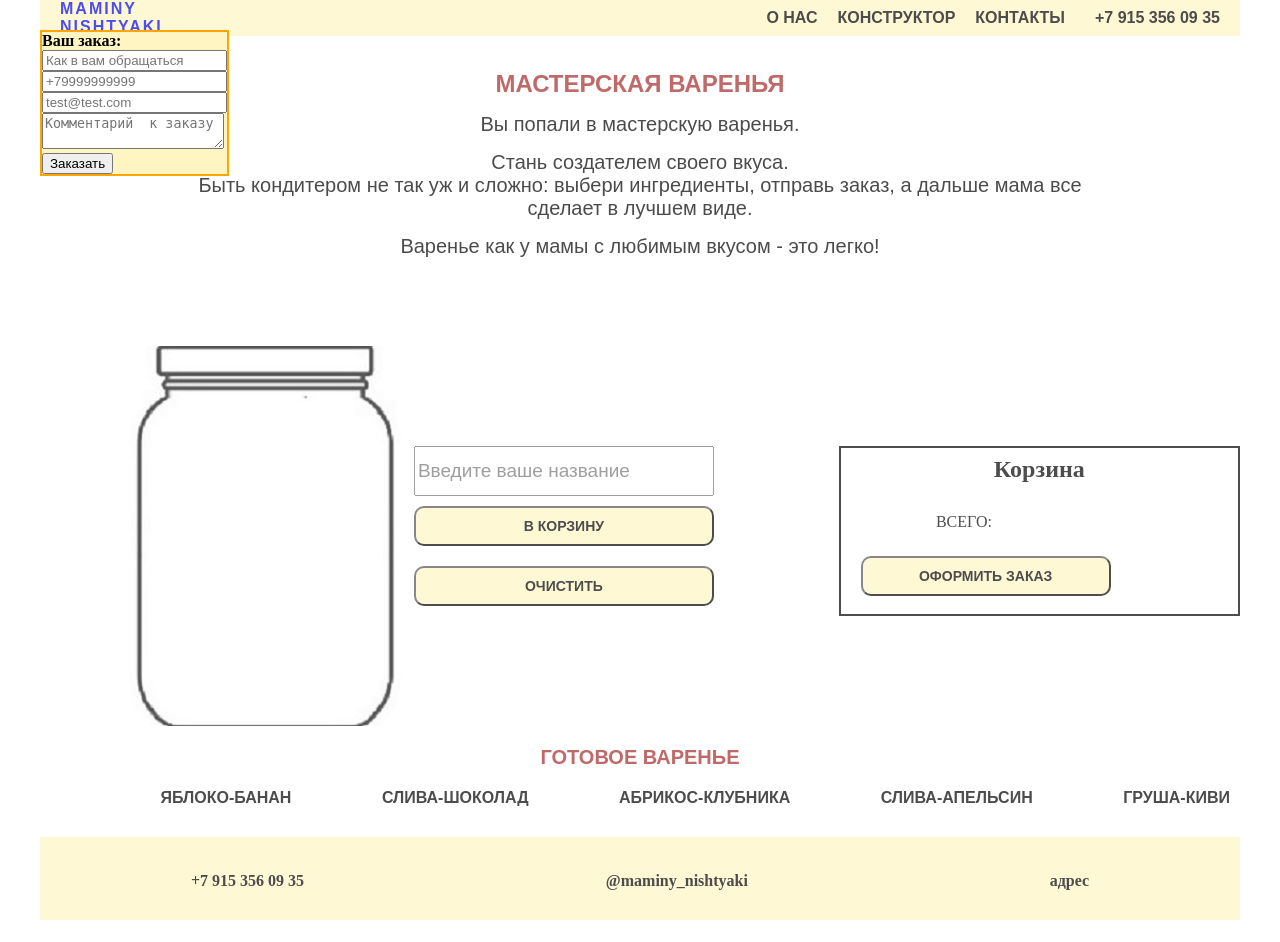
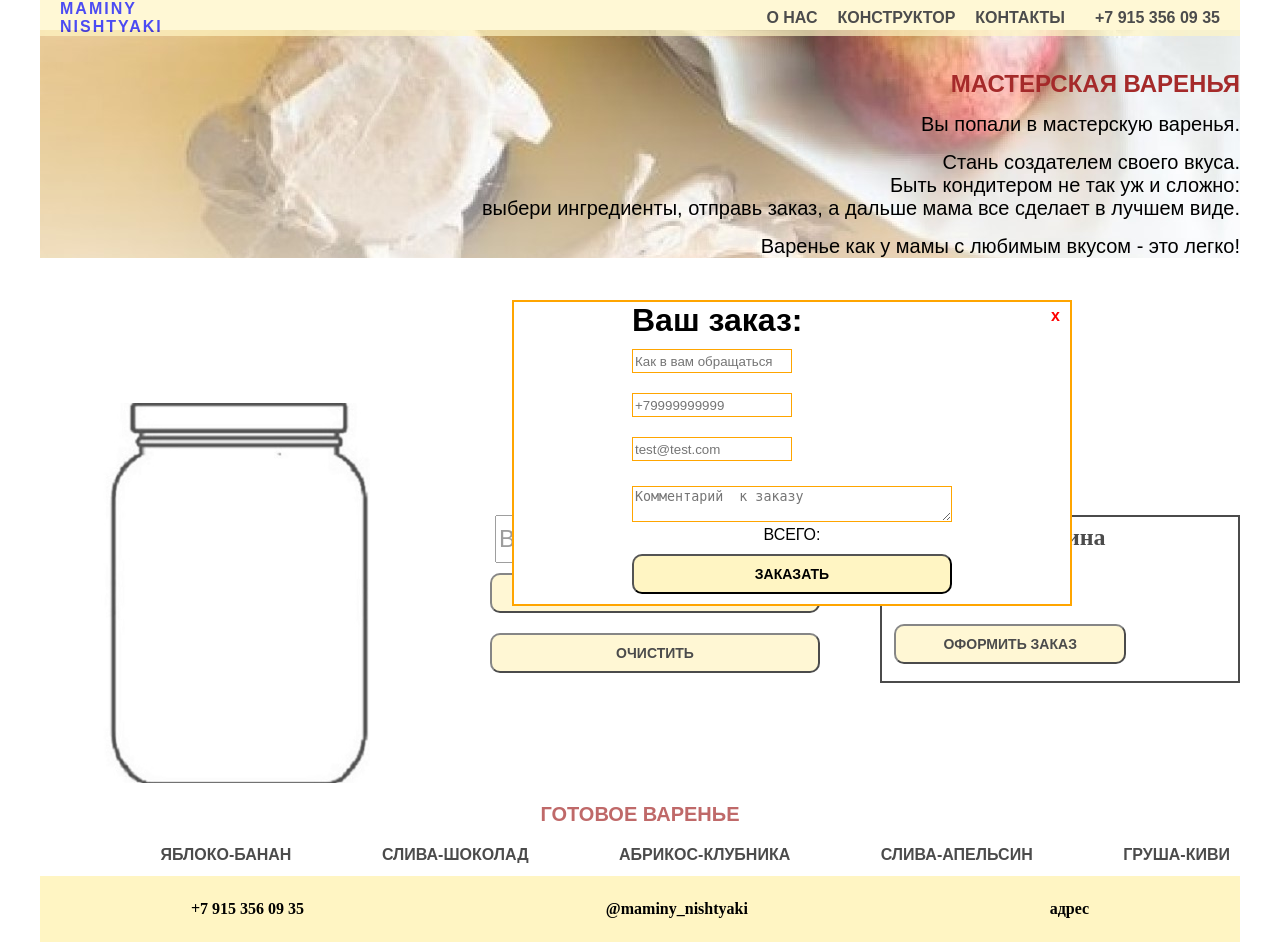
Before and after one commit to irina-sav/jam_constructor, a PHP site: page / in a window 1280 px wide. Before the commit the page ends 920 px from the top, so only its background shows below. Run offline with PHP 8.4, Linux system fonts and the light colour scheme; data that the repository does not hold is empty.

Commit message:
work with order form

```diff
--- a/css/styles.css
+++ b/css/styles.css
@@ -4,9 +4,9 @@
   margin: 0 auto;
 }
 
-/* body {
-  background-image: url(./img/body_fon.png);
-} */
+body {
+  background-image: url(../img/body_fon.png) no-repeat left top;
+}
 .container {
   margin: 0 auto;
   max-width: 100%;
@@ -73,11 +73,10 @@
 
 .description {
   padding-top: 40px;
-  text-align: center;
-  /*background-color: #e3aa5f;*/
-  opacity: 0.7;
-  width: 77%;
-  margin: 0 auto;
+  text-align: right;
+  background-image: url(../img/upd_descr_slide.jpg);
+  width: 100%;
+
   /*background-image: url(../img/description_fon.jpg);
   padding-bottom: 32px;
   background-repeat: no-repeat;
@@ -120,19 +119,19 @@ h1 {
   background-repeat: no-repeat;
 }
 .taste {
-  width: 200px;
-  height: 100px;
+  width: 10rem;
+    height: 5rem;
     border: 2px solid rgb(255, 255, 255);
     margin: 4px;
     text-align: center;
-  line-height: 6;
+    line-height: 5rem;
     font-family: sans-serif;
-  font-size: 20px;
+    font-size: 1.3rem;
     text-transform: uppercase;
     font-weight: 600;
     border-radius: 10%;
     background-size: 101% 101%;
-  color:white;
+    color: white;
  }
 .taste:hover {
   border: black 2px solid;
@@ -144,21 +143,24 @@ h1 {
   /*background-color: #e3aa5f;*/
   opacity: 0.7;
   width: 100%;
-   padding-top: 171px;
-  padding-bottom: 30px;
+  padding-top: 20%;
+  padding-bottom: 5%;
 }
+
+
 .jamjar {
   position: relative;
+  width: 50%;
 }
 
 .jamjar:before {
   content: "";
   position: absolute;
-  width: 351px;
-  height: 494px;
+  width: 17rem;
+  height: 25rem;
   display: block;
-  left: -41px;
-  top: -100px;
+  right: 7.5rem;
+  top: -7rem;
   z-index: -1;
   bottom: -84px;
   background: url(../img/customer_choice_fon.jpg) no-repeat left top;
@@ -166,17 +168,17 @@ h1 {
 }
 
 .final__choice input {
-  width: 300px;
-  height: 50px;
-  font-size: 19px;
+  width: 20rem;
+  height: 3rem;
+  font-size: 1.5rem;
 }
 
 .customer__choice {
   display: flex;
   flex-direction: row;
   width: 70%;
-  justify-content: space-between;
-  padding: 0px;
+  justify-content: space-around;
+  padding: 0 5% 0px 10%;
   }
 .choice_button {
   padding: 10px 5px;
@@ -186,15 +188,24 @@ h1 {
   font-weight: 600;
   font-size: 14px;
   margin: 10px 0;
+  width: 100%;
 }
+
+.choice_button:hover{
+  font-weight: 900;
+  background-color: burlywood;
+ }
+
+
+
 .sidebar__trash {
-  width: 35%;
+  width: 30%;
   display: flex;
   flex-direction: column;
   justify-content: space-around;
   border: black 2px solid;
-  padding-left: 20px;
-  padding-right: 20px;
+  padding-left: 1%;
+  padding-right: 1%;
 }
 
 .sidebar__trash input {
@@ -231,13 +242,14 @@ h1 {
   display: flex;
   flex-direction: column;
   justify-content: space-around;
+  width: 50%;
 }
 .ready__jam {
   /*background-color: #e3aa5f;*/
   opacity: 0.7;
   width: 100%;
-  padding-bottom: 30px;
-  padding-top: 100px;
+  padding-bottom: 1%;
+  padding-top: 5%;
 }
 .ready__jam h2 {
   text-transform: uppercase;
@@ -263,12 +275,12 @@ h1 {
 .footer__contacts {
 
   text-align: center;
-  padding-bottom: 30px;
-  padding-top: 35px;
+  padding-bottom: 2%;
+  padding-top: 2%;
   display: flex;
   justify-content: space-around;
   background-color: #FFF5C3;
-  opacity: 0.7;
+  /* opacity: 0.7; */
   width: 100%;
  }
 .footer__contacts a {
@@ -281,8 +293,65 @@ h1 {
   font-weight: 700;
 }
 #orderPopUp {
+  display: flex;
+  align-items: center;
+  justify-content: center;
   border:orange solid 2px;
   position: absolute;
-  background-color:#FFF5C3;
+  background-color:white;
   z-index: 10;
+  width: 35rem;
+  height: auto;
+  font-family: sans-serif;
+  top: 300px;
+  left: 40%;
 }
+#orderPopUp h4{
+  font-size: 2rem;
+}
+
+#orderPopUp input{
+  width: 50%;
+  height: 1.5rem;
+  border:orange solid 1px;
+  margin: 10px 0;
+}
+
+#orderPopUp ul li input{
+  width: 3rem;
+  margin-left: 5px;
+}
+#orderPopUp ul li{
+  list-style-type: none;
+}
+
+#orderPopUp input:focus{
+  box-shadow: 0 0 10px rgba(143, 133, 8, 0.6);
+  border: orange solid 2px;
+}
+
+#orderPopUp textarea{
+  margin-top: 15px;
+  width: 20rem;
+  border:orange solid 1px;
+}
+
+#orderPopUp textarea:focus{
+  box-shadow: 0 0 10px rgba(235,	197,	8, 0.6);
+  border: orange solid 2px;
+}
+
+#orderPopUp span{
+  position: absolute;
+  right:10px;
+  top:5px;
+  font-weight: 900;
+  color: red;
+  cursor: pointer;
+}
+#fullOrderPrice {
+  width: 50px;
+  height: 1.5rem;
+  border: none !important;
+
+}
--- a/index.php
+++ b/index.php
@@ -39,17 +39,25 @@ require 'controller.php'; ?>
       </div>
     </header>
     <div id="orderPopUp">
-      <form action="">
+      <span>x</span>
+      <form id="popUpForm" action="">
         <h4>Ваш заказ:</h4>
         <ul>
 
         </ul>
+
         <input type="text" name="trashItems" hidden>
         <div><input type="text" placeholder="Как в вам обращаться" name="name"  required></div>
         <div><input type="tel" placeholder="+79999999999" pattern="\+7[0-9]{10}" name="phone" required></div>
         <div><input type="email" placeholder="test@test.com" name="email" required></div>
-        <div><textarea placeholder="Комментарий  к заказу"></textarea></div>
-        <div><input type="submit" value="Заказать"></div>
+        <div><textarea name="comment" placeholder="Комментарий  к заказу"></textarea></div>
+        <div class="total_amount">
+          <label>
+            ВСЕГО:
+            <strong id="fullOrderPrice"></strong>
+          </label>
+        </div>
+        <div><button type="submit" class="choice_button">Заказать</button></div>
 
       </form>
     </div>
@@ -60,7 +68,7 @@ require 'controller.php'; ?>
           <p>Вы попали в мастерскую варенья.</p>
           <p>
             Стань создателем своего вкуса. <br />
-            Быть кондитером не так уж и сложно: выбери ингредиенты, отправь
+            Быть кондитером не так уж и сложно: <br> выбери ингредиенты, отправь
             заказ, а дальше мама все сделает в лучшем виде.
           </p>
           <p>Варенье как у мамы с любимым вкусом - это легко!</p>
--- a/js/main.js
+++ b/js/main.js
@@ -20,6 +20,15 @@ $("#addToTrash").on("click", function () {
     trashRender();
     console.log(data);
   }, params);
+});
+
+$("#popUpForm").on("submit", function () {
+  let params = $(this).serialize();
+  console.log(params);
+  serverRequest(function (data) {
+    alert(data);
+  }, params);
+  return false;
 });
 
 function componentCounter() {
@@ -94,6 +103,7 @@ function trashRender() {
   $("#orderPopUp ul").html(htmlItemsPopUp);
   $("#fullPrice").html(sum);
   $("input[name='trashItems']").val(JSON.stringify(trash));
+  $("#fullOrderPrice").html(sum);
 }
 
 function trashRemove(htmlItem) {
```
Also changed, not shown: api_controller.php (+38 -0 lines), img/close.png (added), img/descr_slide.jpg (added), img/descr_slide.png (added), img/upd_descr_slide.jpg (added). Lines whose indentation alone changed are shown as unchanged.
